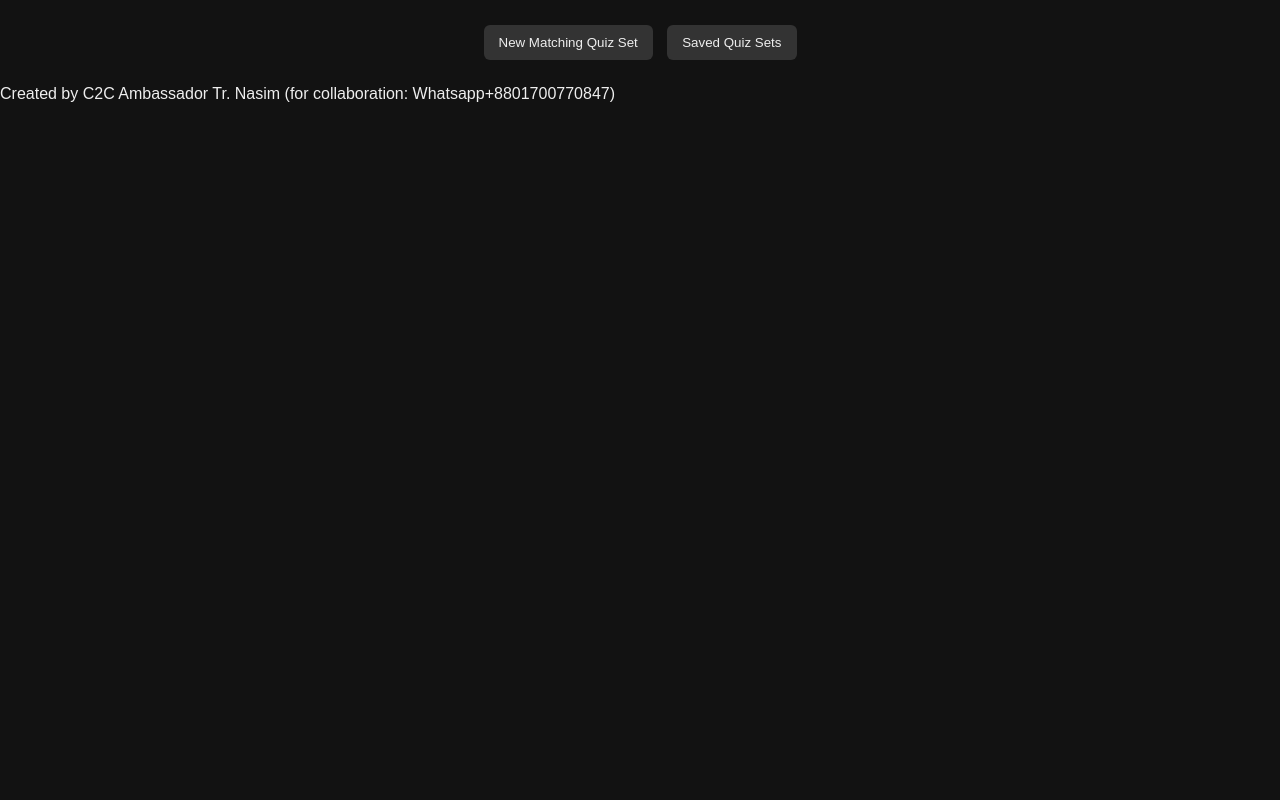
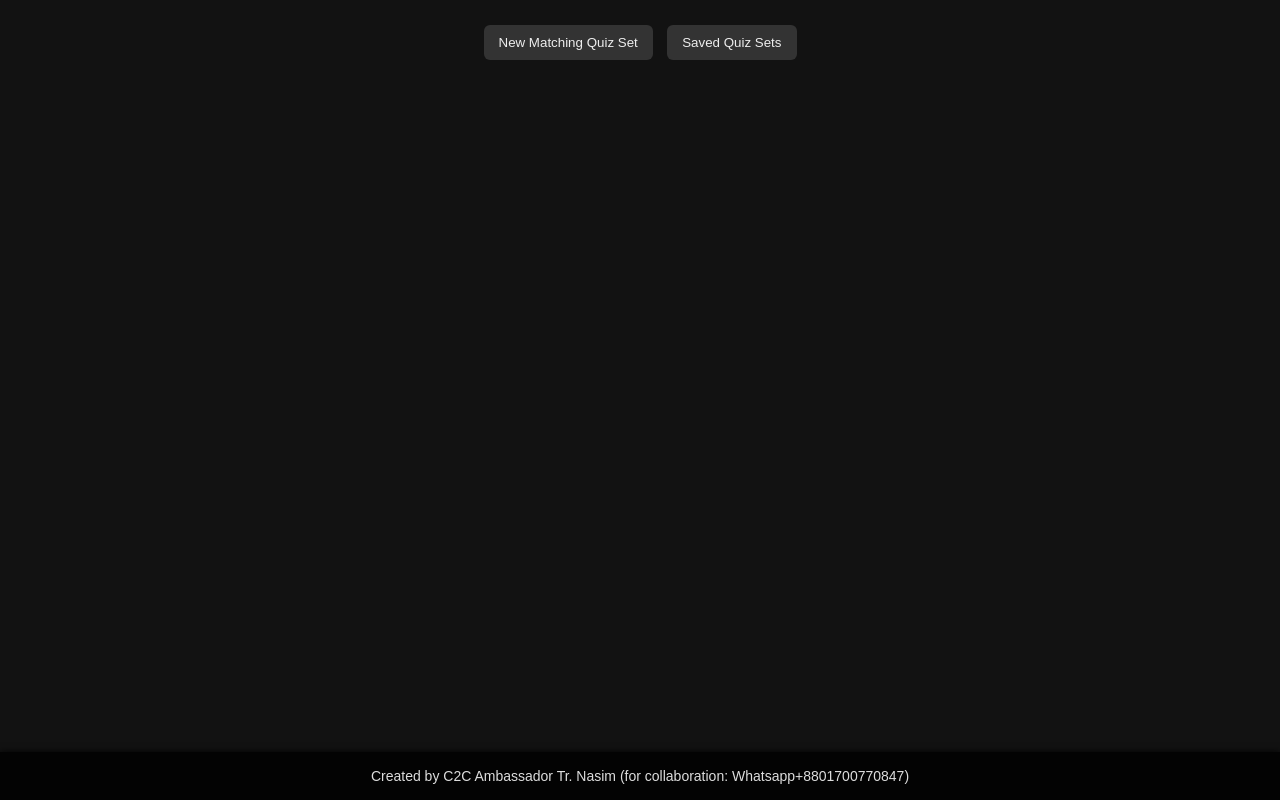
Before and after one commit to BSLEducation/my-PWA-app, a plain HTML site: page index.html in a window 1280 px wide. Drawn offline with Linux system fonts and the light colour scheme.

Commit message:
Add files via upload

```diff
--- a/index.html
+++ b/index.html
@@ -75,7 +75,8 @@
     // Register service worker
     if ('serviceWorker' in navigator) {
       window.addEventListener('load', () => {
-        navigator.serviceWorker.register('sw.js')
+        // register the service worker with the correct filename
+        navigator.serviceWorker.register('service-worker.js')
           .then(registration => {
             console.log('ServiceWorker registration successful');
           })
--- a/style.css
+++ b/style.css
@@ -3,7 +3,7 @@ body {
   background: #121212;
   color: #eee;
   margin: 0;
-  padding: 0;
+  padding: 0 0 60px 0; /* leave space for fixed footer */
 }
 .container {
   max-width: 900px;
@@ -59,3 +59,21 @@ textarea {
   font-size: 22px;
   font-weight: bold;
 }
+
+/* Footer fixed at bottom */
+.site-footer {
+  position: fixed;
+  left: 0;
+  right: 0;
+  bottom: 0;
+  height: 48px;
+  background: rgba(0,0,0,0.8);
+  color: #ddd;
+  display: flex;
+  align-items: center;
+  justify-content: center;
+  font-size: 14px;
+  padding: 0 10px;
+  box-shadow: 0 -1px 6px rgba(0,0,0,0.7);
+  z-index: 9999;
+}
```
Also changed, not shown: service-worker.js (+12 -7 lines), icons/icon-192x192.png (added), icons/icon-512x512.png (added), icons/maskable_icon.png (added), icons/maskable_icon_x512.png (added), manifest.json.
